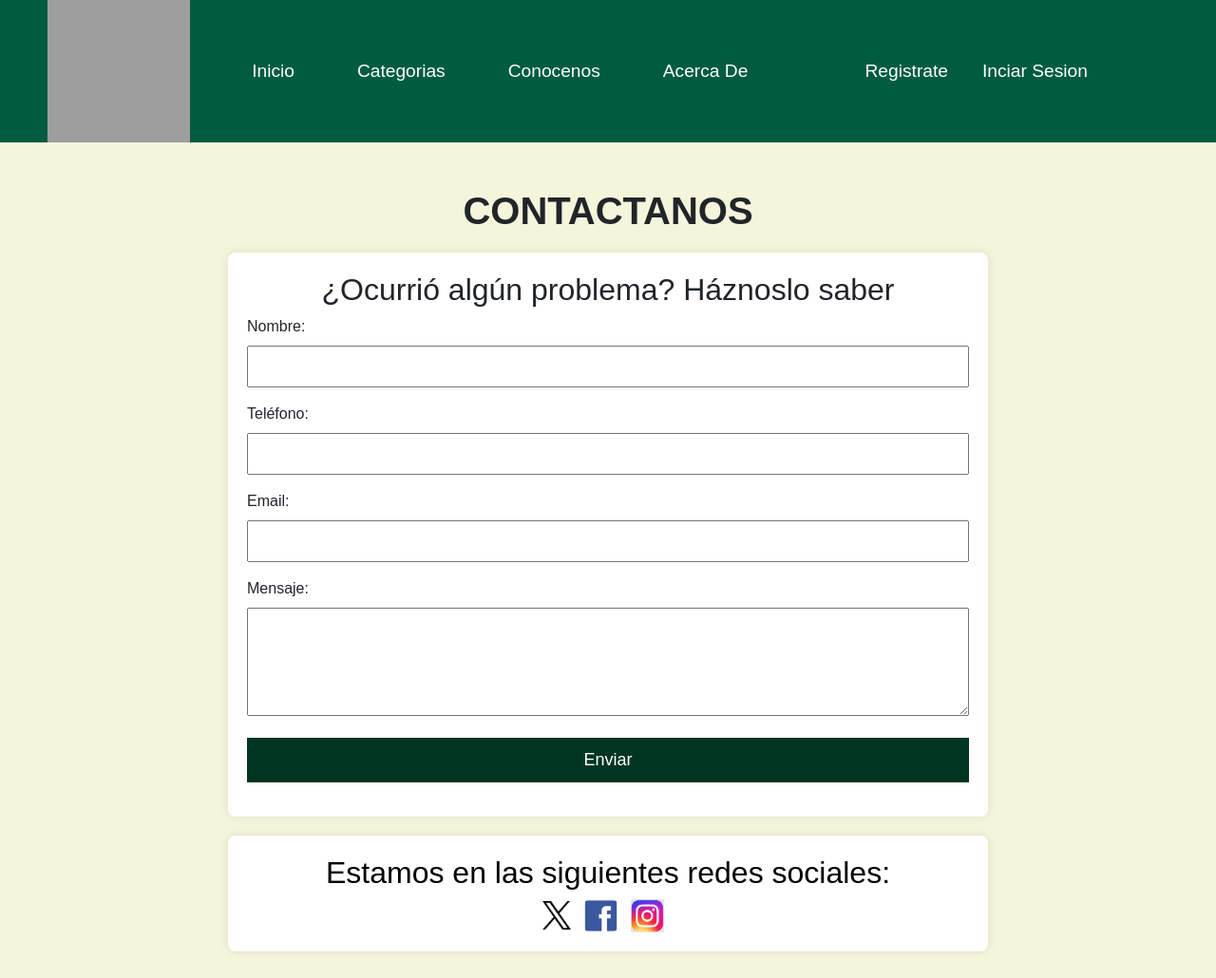
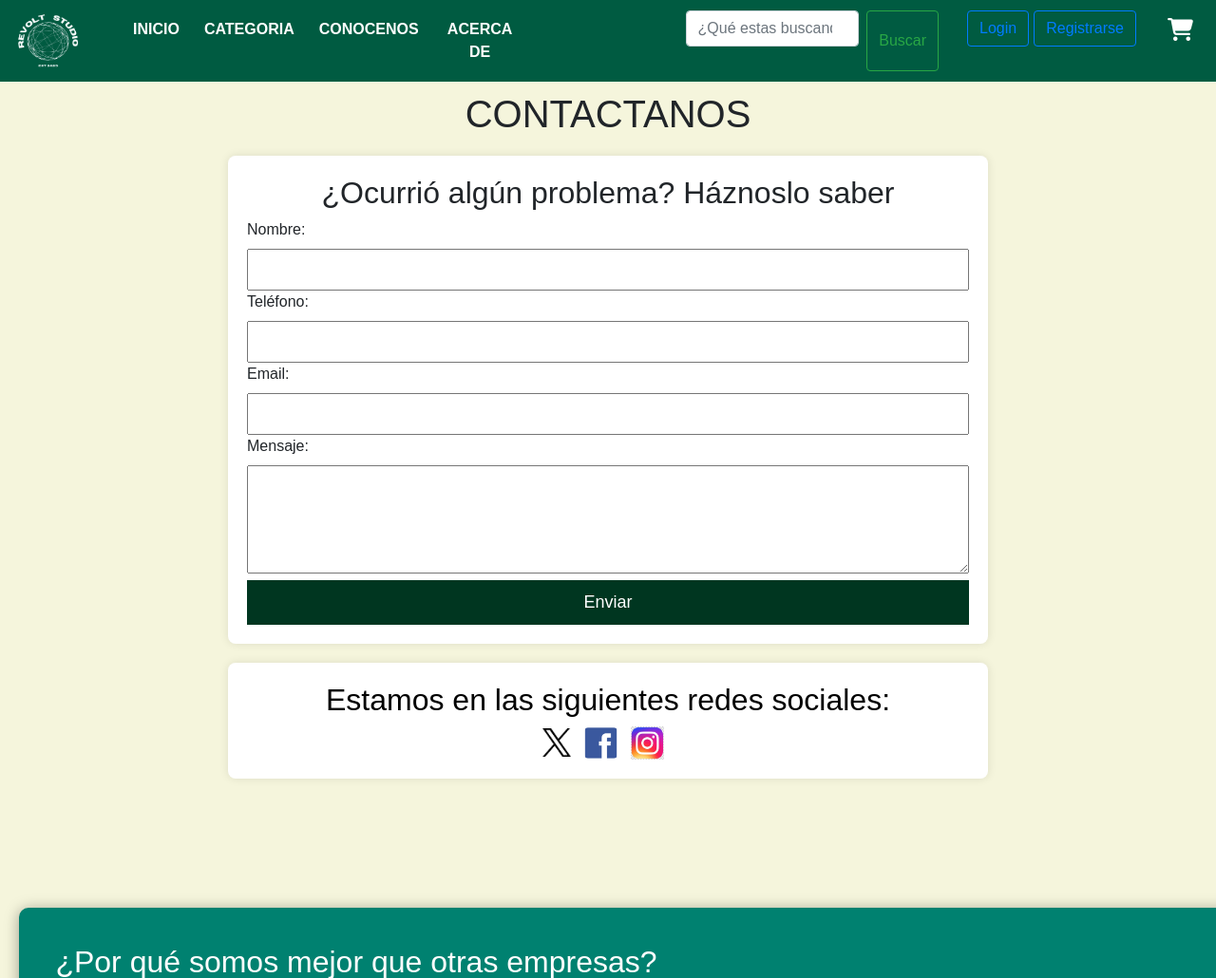
Before and after one commit to Checo03/TiendaProyectoFinal, a PHP site: page /contactanos.php in a window 1280 px wide. Shown: the top 1030 px of the page at 95% size. Run offline with PHP 8.4, Linux system fonts and the light colour scheme; some libraries are stand-ins or nearby versions; grey boxes are pictures that could not be loaded.

Commit message:
Update contactanos.php

```diff
--- a/contactanos.php
+++ b/contactanos.php
@@ -5,32 +5,54 @@
     <meta name="viewport" content="width=device-width, initial-scale=1.0">
     <title>Revolt Sound Studio</title>
     <link rel="shortcut icon" href="Media/Img/Favicon/favicon.png" type="image/x-icon">
-    <link rel="stylesheet" href="https://stackpath.bootstrapcdn.com/bootstrap/4.4.1/css/bootstrap.min.css" integrity="sha384-Vkoo8x4CGsO3+Hhxv8T/Q5PaXtkKtu6ug5TOeNV6gBiFeWPGFN9MuhOf23Q9Ifjh" crossorigin="anonymous">
+    <link rel="stylesheet" href="Estilos/CabeceraEstilos.css">
+    <link rel="stylesheet" href="Estilos/InicioEstiloss.css">
+    <link rel="stylesheet" href="Estilos/PiePaginaEstilos.css">
     <link rel="stylesheet" href="Estilos/Contactanos.css">
+
+
+    <link rel='stylesheet' href='https://cdn.jsdelivr.net/npm/bootstrap@4.5.0/dist/css/bootstrap.min.css'>
+    <script src='https://cdn.jsdelivr.net/npm/bootstrap@4.5.0/dist/js/bootstrap.bundle.min.js'></script>
+    <script src="https://code.jquery.com/jquery-3.7.1.js" integrity="sha256-eKhayi8LEQwp4NKxN+CfCh+3qOVUtJn3QNZ0TciWLP4=" crossorigin="anonymous"></script>
+    <script src="https://kit.fontawesome.com/91b95836a0.js" crossorigin="anonymous"></script>
 </head>
 <body id="main-container">
-    <header class="Cabecera-Header">
-        <div class="Container-Cabecera Nav-Container">
-            <img src="images/logo.jpeg" alt="LOGO" style="width: 150px;  height: 150px;">
-            <nav class="Cabecera-Nav Cabecera-Contenido">
-                <ul>
-                     <li><a href="#">Inicio</a></li>
-                    <li><a href="#">Categorias</a></li>
-                    <li><a href="#">Conocenos</a></li>
-                    <li><a href="#">Acerca De</a></li>
-                </ul>
+<header class="header">
+            <nav class="navbar navbar-expand-lg fixed-top py-2" style="background-color: #005B41;">
+                <div class="containerN">
+                    <a href="#" class="navbar-brand"><img src="Media/Img/logo_final.png" alt="LOGO" style="width: 70px;  height: 60px;"></a>
+                    <button type="button" data-toggle="collapse" data-target="#navbarSupportedContent" aria-controls="navbarSupportedContent" aria-expanded="false" aria-label="Toggle navigation" class="navbar-toggler navbar-toggler-right"><i class="fa fa-bars"></i></button>
+
+                    <div id="navbarSupportedContent" class="collapse navbar-collapse">
+                        <ul class="navbar-nav mr-auto my-2 my-lg-0 navbar-nav-scroll" style="max-height: 100px;">
+                            <li class="nav-item active" style="margin-right: 10px; margin-left: 30px;"><a href="#" class="nav-link text-uppercase font-weight-bold">Inicio <span class="sr-only">(current)</span></a></li>
+                            <li class="nav-item dropdown" style="margin-right: 10px;">
+                                <button type="button" class="nav-link text-uppercase font-weight-bold custom-dropdown-btn" data-toggle="dropdown" aria-haspopup="true" aria-expanded="false">Categoria</button>
+                                <div class="dropdown-menu">
+                                    <!-- Menu Admin
+                                    <a class="dropdown-item" href="#">Altas Productos</a>
+                                    <a class="dropdown-item" href="#">Bajas Productos</a>
+                                    Fin Menu Admin  -->
+                                    <a class="dropdown-item" href="#">Diademas</a>
+                                    <a class="dropdown-item" href="#">EarBuds</a>
+                                    <a class="dropdown-item" href="contactanos.php">Contactanos</a>
+                                </div>
+                            </li>
+                            <li class="nav-item" style="margin-right: 10px;"><a href="#" class="nav-link text-uppercase font-weight-bold">Conocenos</a></li>
+                            <li class="nav-item" style="margin-right: 10px;"><a href="#" class="nav-link text-uppercase font-weight-bold">Acerca De</a></li>
+                            <form style="margin-left: 160px;" class="d-flex" action="">
+                                <input class="form-control mr-2" type="search" placeholder="¿Qué estas buscando?" aria-label="¿Qué estas buscando?">
+                                <button class="btn btn-outline-success" type="submit">Buscar</button>
+                            </form>
+                            <li class="nav-item" style="margin-right: 5px; margin-left: 30px;"><a href="#" class="btn btn-outline-primary">Login</a></li>
+                            <li class="nav-item" style="margin-right: 5px;"><a href="#" class="btn btn-outline-primary">Registrarse</a></li>
+                            <li class="nav-item" style="margin-left: 20px;"><a href="#" class="nav-link"><i class="fa-solid fa-cart-shopping" style="color: #ffffff; font-size: 24px;"></i></a></li>
+                        </ul>
+                    </div>
+                </div>
             </nav>
-            <nav class="Cabecera-Nav Cabecera-Sesion">
-                <ul>
-                    <li><a href="#">Registrate</a></li>
-                    <li><a href="#">Inciar Sesion</a></li>
-                </ul>
-            </nav>
-            <a href="#"><i class="fa-solid fa-cart-shopping fa-2xl" style="color: #ffffff;"></i></a>
-        </div>
-    </header>
-    <div class="Container-Form">
-        <br><br>
+        </header>
+        <br><br><br><br>
         <h1>CONTACTANOS</h1>
 
         <div class="Container-Form">
@@ -95,6 +117,42 @@
             Abierto ⋅ Cierra a las 9 p.m.</b> </p>
     </div>
     <br><br>
+    <div class="Container-Footer">
+            <footer>
+                    <div class="footer-content">
+                        <div class="contact-info">
+                            <h2>Información de Contacto</h2>
+                            <p><i class="fas fa-map-marker-alt"></i> Dirección: Aguascalientes MX</p>
+                            <p><i class="fas fa-phone"></i> Teléfono: +449-584-4979</p>
+                            <p><i class="fas fa-envelope"></i> Correo Electrónico: revoltstudio@empresa.com</p>
+                        </div>
+                        <div class="social-links">
+                            <h2>Síguenos en Redes Sociales</h2>
+                            <div class="icon-container">
+                                <span class="separator">|</span>
+                                <a href="https://www.facebook.com/emi.harrera"><i class="fab fa-facebook-f fa-lg"></i></a>
+                                <span class="separator">|</span>
+                                <a href="https://twitter.com/emiiherrerra_10"><i class="fab fa-twitter fa-lg"></i></a>
+                                <span class="separator">|</span>
+                                <a href="https://www.instagram.com/e.jherrera.10/"><i class="fab fa-instagram fa-lg"></i></a>
+                                <span class="separator">|</span>
+                                <a href="https://www.youtube.com"><i class="fab fa-youtube fa-lg"></i></a>
+                                <span class="separator">|</span>
+                            </div>
+                        </div>
+                    </div>
+                    <br>
+                    <br>
+                    <br>
+                    <div class="copyright">
+                        &copy; 2023 REVOLT-STUDIO| Todos los derechos reservados.
+                    </div>
+                    <div class="empresa2">
+                        <img src="Media/Img/logo_final.png" width="100"  alt="">
+                    </div>
+            </footer>
+        </div>
+    </div>
 
       <script src="https://cdn.jsdelivr.net/npm/jquery@3.5.1/dist/jquery.slim.min.js" integrity="sha384-DfXdz2htPH0lsSSs5nCTpuj/zy4C+OGpamoFVy38MVBnE+IbbVYUew+OrCXaRkfj" crossorigin="anonymous"></script>
       <script src="https://cdn.jsdelivr.net/npm/popper.js@1.16.1/dist/umd/popper.min.js" integrity="sha384-9/reFTGAW83EW2RDu2S0VKaIzap3H66lZH81PoYlFhbGU+6BZp6G7niu735Sk7lN" crossorigin="anonymous"></script>
```
